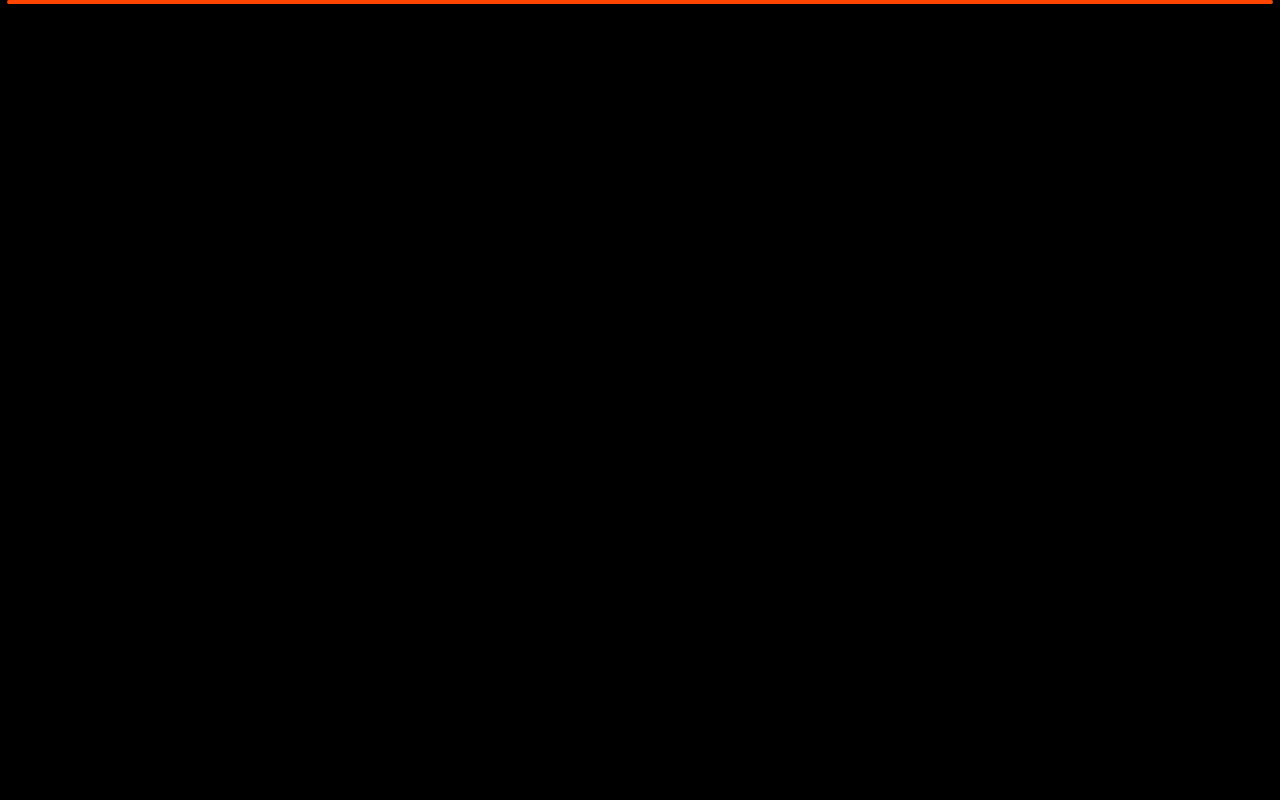
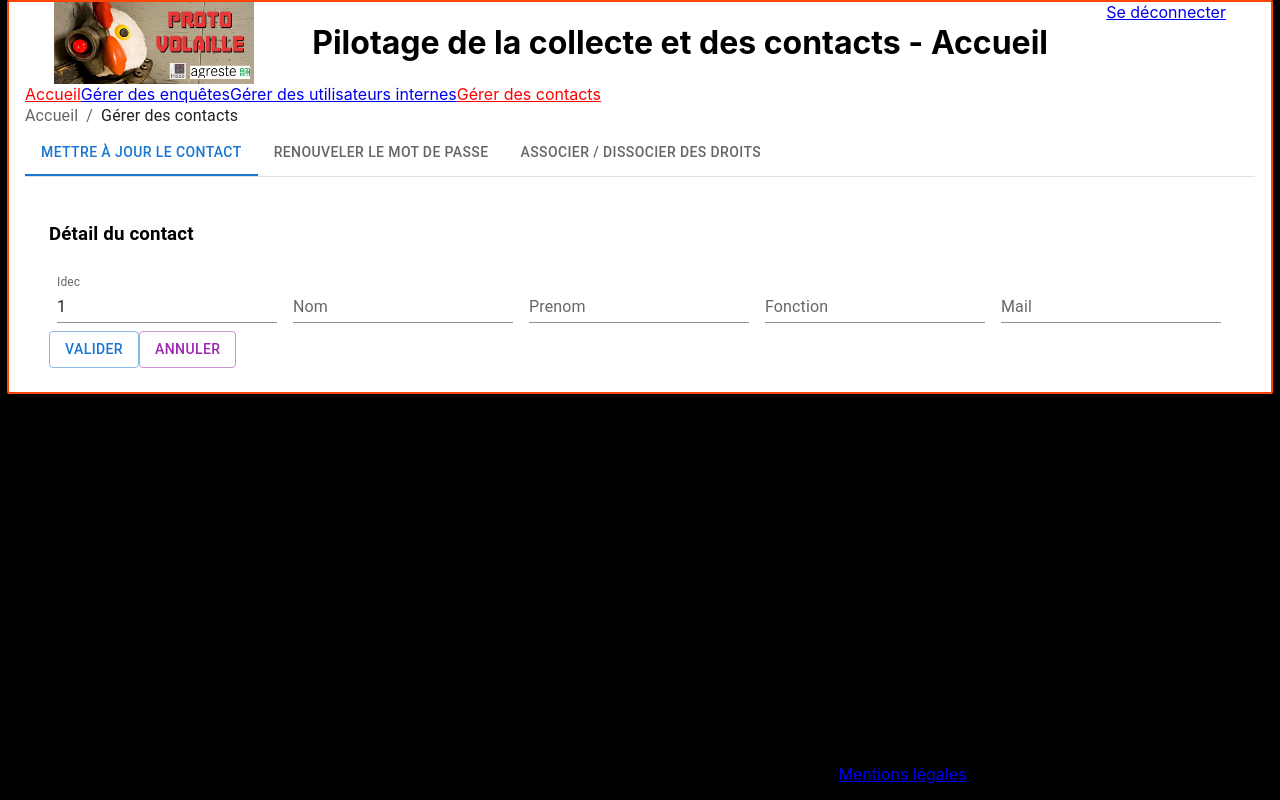
Before and after one commit to InseeFrLab/datacollection-management-ui, a React (Create React App) app: page /pilotage/contacts/1 in a window 1280 px wide. Before the commit this address had no page. Built offline with nearby package versions, Linux system fonts and the light colour scheme.

Commit message:
add contacts detail panel

```diff
--- /dev/null
+++ b/src/components/ContactsDetail/index.js
@@ -0,0 +1,68 @@
+import React, { useState } from "react";
+import Tabs from "@mui/material/Tabs";
+import Tab from "@mui/material/Tab";
+import Typography from "@mui/material/Typography";
+import Box from "@mui/material/Box";
+import { useParams } from "react-router-dom";
+import { ContactsUpdateForm } from "../ContactsUpdateForm";
+
+function TabPanel(props) {
+	const { children, value, index, ...other } = props;
+
+	return (
+		<div
+			role="tabpanel"
+			hidden={value !== index}
+			id={`simple-tabpanel-${index}`}
+			aria-labelledby={`simple-tab-${index}`}
+			{...other}
+		>
+			{value === index && (
+				<Box sx={{ p: 3 }}>
+					<Typography>{children}</Typography>
+				</Box>
+			)}
+		</div>
+	);
+}
+function a11yProps(index) {
+	return {
+		id: `simple-tab-${index}`,
+		"aria-controls": `simple-tabpanel-${index}`,
+	};
+}
+
+export const ContactsDetail = () => {
+	let { idec } = useParams();
+	const [value, setValue] = useState(0);
+
+	const handleChange = (event, newValue) => {
+		setValue(newValue);
+	};
+	return (
+		<>
+			<Box sx={{ width: "100%" }}>
+				<Box sx={{ borderBottom: 1, borderColor: "divider" }}>
+					<Tabs
+						value={value}
+						onChange={handleChange}
+						aria-label="basic tabs example"
+					>
+						<Tab label="Mettre à jour le contact" {...a11yProps(0)} />
+						<Tab label="Renouveler le mot de passe" {...a11yProps(1)} />
+						<Tab label="Associer / dissocier des droits" {...a11yProps(2)} />
+					</Tabs>
+				</Box>
+				<TabPanel value={value} index={0}>
+					<ContactsUpdateForm idec={idec} />
+				</TabPanel>
+				<TabPanel value={value} index={1}>
+					Renouveler le mot de passe de {idec}
+				</TabPanel>
+				<TabPanel value={value} index={2}>
+					Associer / dissocier des droits
+				</TabPanel>
+			</Box>
+		</>
+	);
+};
--- a/src/components/Contacts/index.js
+++ b/src/components/ContactsSearch/index.js
@@ -2,7 +2,7 @@ import React, { useState } from "react";
 import { ContactsSearchForm } from "../ContactsSearchForm";
 import { ContactsSearchResults } from "../ContactsSearchResults";
 
-export const Contacts = () => {
+export const ContactsSearch = () => {
 	const [formValues, setFormValues] = useState(null);
 
 	const handleOnClickSearchButton = (formValues) => {
@@ -12,8 +12,6 @@ export const Contacts = () => {
 	};
 
 	const handleOnClickCancelButton = (formValues) => {
-		console.log("toto");
-		console.log(formValues);
 		setFormValues(formValues);
 	};
 	return (
--- a/src/components/ContactsSearchResults/index.js
+++ b/src/components/ContactsSearchResults/index.js
@@ -4,9 +4,20 @@ import { mockGetFilteredContacts } from "../../utils/api";
 import { Typography } from "@mui/material";
 
 const columns = [
-	{ field: "id", headerName: "Idec", width: 200 },
-	{ field: "lastName", headerName: "Nom", width: 400 },
-	{ field: "firstName", headerName: "Prénom", width: 300 },
+	{
+		field: "id",
+		headerName: "Idec",
+		width: 80,
+		renderCell: (cellValues) => {
+			return (
+				<a href={`/pilotage/contacts/${cellValues.row.id}`} rel="noreferrer">
+					{cellValues.row.id}
+				</a>
+			);
+		},
+	},
+	{ field: "lastName", headerName: "Nom", width: 200 },
+	{ field: "firstName", headerName: "Prénom", width: 200 },
 	{ field: "email", headerName: "Email", width: 300 },
 	{
 		field: "campaign",
@@ -14,7 +25,7 @@ const columns = [
 		width: 30,
 		renderCell: (cellValues) => {
 			return (
-				<a href={`${cellValues.row.access}`} target="_blank" rel="noreferrer">
+				<a href={`/${cellValues.row.access}`} target="_blank" rel="noreferrer">
 					Lien
 				</a>
 			);
--- a/src/components/ContactsForm/index.js
+++ b/src/components/ContactsUpdateForm/index.js
@@ -13,7 +13,7 @@ import {
 } from "../../utils/mock/select-items";
 const defaultValues = {
 	contactId: "",
-	lastName: "Doe",
+	lastName: "",
 	firstName: "",
 	mail: "",
 	surveyUnitId: "",
@@ -24,7 +24,7 @@ const defaultValues = {
 	period: "",
 };
 
-export const ContactsForm = () => {
+export const ContactsUpdateForm = ({ idec }) => {
 	const [formValues, setFormValues] = useState(defaultValues);
 
 	const handleChange = (e) => {
@@ -39,6 +39,7 @@ export const ContactsForm = () => {
 	};
 	return (
 		<>
+			<h3>Détail du contact</h3>
 			<Box
 				component="form"
 				sx={{
@@ -50,28 +51,54 @@ export const ContactsForm = () => {
 				<FormControl variant="standard">
 					<InputLabel htmlFor="component-simple">Idec</InputLabel>
 					<Input
+						id="filled-read-only-input"
+						name="contactId"
+						value={idec}
+						onChange={handleChange}
+						InputProps={{
+							readOnly: true,
+						}}
+					/>
+				</FormControl>
+				<FormControl variant="standard">
+					<InputLabel htmlFor="component-simple">Nom</InputLabel>
+					<Input
 						id="component-simple"
-						name="contactId"
-						value={formValues.contactId}
+						name="lastName"
+						value={formValues.lastName}
 						onChange={handleChange}
 					/>
 				</FormControl>
-
-				<FormControl>
-					<FormControl variant="standard">
-						<InputLabel htmlFor="component-simple">Source</InputLabel>
-						<Select name="year" value={formValues.year} onChange={handleChange}>
-							{yearItems.map((item) => (
-								<MenuItem key={item.key} value={item.value}>
-									{item.label}
-								</MenuItem>
-							))}
-						</Select>
-					</FormControl>
+				<FormControl variant="standard">
+					<InputLabel htmlFor="component-simple">Prenom</InputLabel>
+					<Input
+						id="component-simple"
+						name="firstName"
+						value={formValues.firstName}
+						onChange={handleChange}
+					/>
+				</FormControl>
+				<FormControl variant="standard">
+					<InputLabel htmlFor="component-simple">Fonction</InputLabel>
+					<Input
+						id="component-simple"
+						name="position"
+						value={formValues.position}
+						onChange={handleChange}
+					/>
+				</FormControl>
+				<FormControl variant="standard">
+					<InputLabel htmlFor="component-simple">Mail</InputLabel>
+					<Input
+						id="component-simple"
+						name="mail"
+						value={formValues.mail}
+						onChange={handleChange}
+					/>
 				</FormControl>
 			</Box>
 			<Button variant="outlined" color="primary" type="submit">
-				Lancer la recherche
+				Valider
 			</Button>
 			<Button
 				variant="outlined"
@@ -81,9 +108,6 @@ export const ContactsForm = () => {
 			>
 				Annuler
 			</Button>
-			<Button variant="outlined" color="primary" type="submit">
-				Ajouter un contact
-			</Button>
 		</>
 	);
 };
--- a/src/components/Router/index.js
+++ b/src/components/Router/index.js
@@ -10,7 +10,8 @@ import { Header } from "../Header";
 import { Footer } from "../Footer";
 import { Menu } from "../Menu";
 import { Users } from "../Users";
-import { Contacts } from "../Contacts";
+import { ContactsSearch } from "../ContactsSearch";
+import { ContactsDetail } from "../ContactsDetail";
 import { Surveys } from "../Surveys";
 import { BreadCrumbs } from "../BreadCrumbs";
 
@@ -33,7 +34,8 @@ export const Router = () => {
 				>
 					<Route path="enquetes" element={<Surveys />} />
 					<Route path="utilisateurs" element={<Users />} />
-					<Route path="contacts" element={<Contacts />} />
+					<Route path="contacts" element={<ContactsSearch />} />
+					<Route path="contacts/:idec" element={<ContactsDetail />}></Route>
 				</Route>
 			</Routes>
 		</BrowserRouter>
```
Also changed, not shown: src/components/Surveys copy/index.js (deleted, +0 -12 lines), src/components/ContactsDetail/index.css (added), src/components/ContactsSearch/index.css (added).
